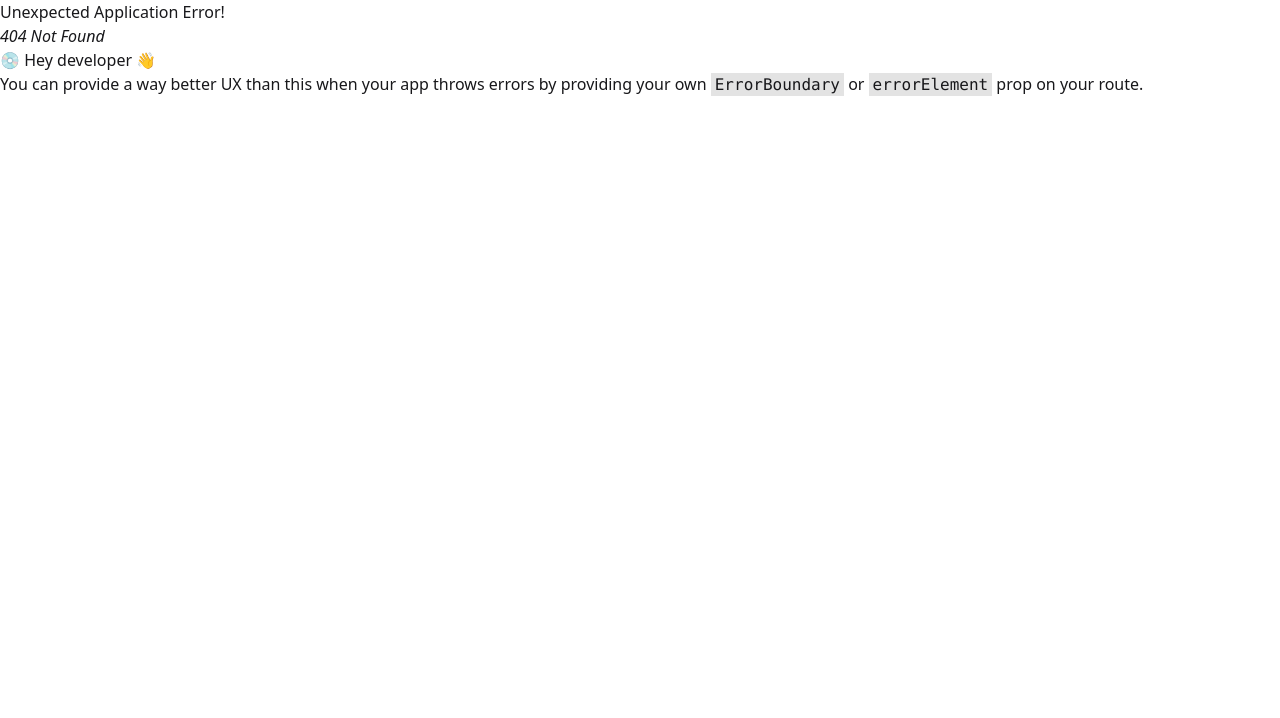
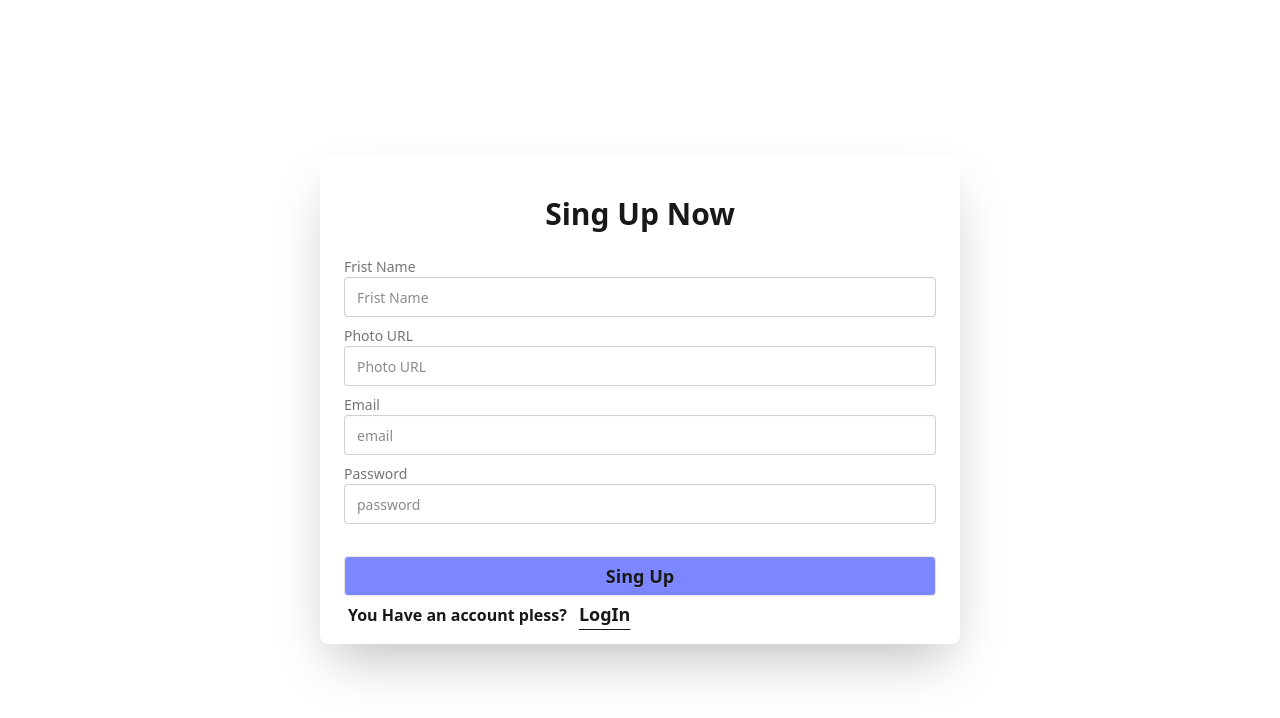
Before and after one commit to srshakil2/task-manager-client, a React (Vite) app: page /singup in a window 1280 px wide. Before the commit this address had no page. Shown: the top 718 px of the page. Built offline with nearby package versions, Linux system fonts and the light colour scheme.

Commit message:
set context and login and sing-up page

```diff
--- a/package.json
+++ b/package.json
@@ -15,6 +15,8 @@
     "match-sorter": "^8.0.0",
     "react": "^19.0.0",
     "react-dom": "^19.0.0",
+    "react-hook-form": "^7.54.2",
+    "react-icons": "^5.5.0",
     "react-router-dom": "^7.2.0",
     "sort-by": "^1.2.0",
     "tailwindcss": "^4.0.7"
--- /dev/null
+++ b/src/Components/Froms/LogIn.jsx
@@ -0,0 +1,99 @@
+import { useForm } from "react-hook-form";
+import { Link } from "react-router-dom";
+
+const LogIn = () => {
+  const {
+    register,
+    handleSubmit,
+    formState: { errors },
+  } = useForm();
+
+  const onSubmit = (data) => {
+    console.log("data", data);
+  };
+
+  return (
+    <div className="hero min-h-screen ">
+      <div className="card bg-base-100 shrink-0 shadow-2xl md:w-6/12">
+        <div className="text-center mt-10 md:w-1/2 mx-auto">
+          <p className="w-full text-3xl font-bold">Log In Now</p>
+        </div>
+        <form className="card-body" onSubmit={handleSubmit(onSubmit)}>
+          {/* email */}
+          <div className="form-control">
+            <label className="label">
+              <span className="label-text">Email</span>
+            </label>
+            <input
+              type="email"
+              placeholder="email"
+              {...register("email", { required: true })}
+              className="input input-bordered w-full"
+            />
+            {errors?.email && (
+              <span className="text-sm text-red-500">
+                Email field is required
+              </span>
+            )}
+          </div>
+          {/* password */}
+          <div className="form-control">
+            <label className="label">
+              <span className="label-text">Password</span>
+            </label>
+            <input
+              type="password"
+              placeholder="password"
+              {...register("password", {
+                required: true,
+                minLength: 6,
+                maxLength: 20,
+                pattern: /^(?=.*[A-Z])(?=.*[a-z])(?=.*\d)/,
+              })}
+              className="input input-bordered w-full"
+            />
+            {errors?.password && (
+              <span className="text-sm text-red-500">Password is required</span>
+            )}
+            {errors?.password?.type === "minLength" && (
+              <span className="text-sm text-red-500">
+                Password minimun length 6 characters
+              </span>
+            )}
+            {errors?.password?.type === "maxLength" && (
+              <span className="text-sm text-red-500">
+                Password max length 20 characters
+              </span>
+            )}
+            {errors?.password?.type === "pattern" && (
+              <span className="text-sm text-red-500">
+                Password has been one Uppercase and one Lowercase
+              </span>
+            )}
+          </div>
+
+          {/* singup btn */}
+          <div className="form-control mt-6">
+            <button type="submit" className="btn text-lg bg-indigo-400 w-full">
+              Log In
+            </button>
+          </div>
+        </form>
+        {/* Log in page link */}
+        <div>
+          <p className="px-7 pb-4 -mt-5 font-semibold">
+            You don&apos;t Have an account pless?
+            <Link
+              to={"/singup"}
+              className="text-lg ml-3 underline underline-offset-8"
+            >
+              Sing Up
+            </Link>
+          </p>
+        </div>
+      </div>
+    </div>
+  );
+};
+
+export default LogIn;
--- /dev/null
+++ b/src/Components/Froms/SingUp.jsx
@@ -0,0 +1,138 @@
+import { Link } from "react-router-dom";
+
+import { useForm } from "react-hook-form";
+
+const SingUp = () => {
+  const {
+    register,
+    handleSubmit,
+    formState: { errors },
+  } = useForm();
+
+  const onSubmit = (data) => {
+    console.log("data", data);
+  };
+
+  return (
+    <div className="hero min-h-screen ">
+      <div className="card bg-base-100 shrink-0 shadow-2xl md:w-6/12">
+        <div className="text-center mt-10 md:w-1/2 mx-auto">
+          <p className="w-full text-3xl font-bold">Sing Up Now</p>
+        </div>
+        <form className="card-body" onSubmit={handleSubmit(onSubmit)}>
+          {/* frist name */}
+          <div className="form-control">
+            <label className="label">
+              <span className="label-text">Frist Name</span>
+            </label>
+
+            <input
+              type="text"
+              // onKeyUp={(e) => hendelName(e)}
+              placeholder="Frist Name"
+              {...register("fristname", { required: true })}
+              className="input input-bordered w-full"
+            />
+
+            {errors?.fristname && (
+              <span className="text-sm text-red-500">
+                Frist name is required
+              </span>
+            )}
+          </div>
+
+          {/* photo URL */}
+          <div className="form-control">
+            <label className="label">
+              <span className="label-text">Photo URL</span>
+            </label>
+            <input
+              type="text"
+              placeholder="Photo URL"
+              {...register("photoUrl", { required: true })}
+              className="input input-bordered w-full"
+            />
+            {errors?.photoUrl && (
+              <span className="text-sm text-red-500">
+                Photo Url is required
+              </span>
+            )}
+          </div>
+          {/* Email */}
+          <div className="form-control">
+            <label className="label">
+              <span className="label-text">Email</span>
+            </label>
+            <input
+              type="email"
+              placeholder="email"
+              {...register("email", { required: true })}
+              className="input input-bordered w-full"
+            />
+            {errors?.email && (
+              <span className="text-sm text-red-500">
+                Email field is required
+              </span>
+            )}
+          </div>
+          {/* password */}
+          <div className="form-control">
+            <label className="label">
+              <span className="label-text">Password</span>
+            </label>
+            <input
+              type="password"
+              placeholder="password"
+              {...register("password", {
+                required: true,
+                minLength: 6,
+                maxLength: 20,
+                pattern: /^(?=.*[A-Z])(?=.*[a-z])(?=.*\d)/,
+              })}
+              className="input input-bordered w-full"
+            />
+            {errors?.password && (
+              <span className="text-sm text-red-500">Password is required</span>
+            )}
+            {errors?.password?.type === "minLength" && (
+              <span className="text-sm text-red-500">
+                Password minimun length 6 characters
+              </span>
+            )}
+            {errors?.password?.type === "maxLength" && (
+              <span className="text-sm text-red-500">
+                Password max length 20 characters
+              </span>
+            )}
+            {errors?.password?.type === "pattern" && (
+              <span className="text-sm text-red-500">
+                Password has been one Uppercase and one Lowercase
+              </span>
+            )}
+          </div>
+
+          {/* singup btn */}
+          <div className="form-control mt-6">
+            <button type="submit" className="btn text-lg bg-indigo-400 w-full">
+              Sing Up
+            </button>
+          </div>
+        </form>
+        {/* Log in page link */}
+        <div>
+          <p className="px-7 pb-4 -mt-5 font-semibold">
+            You Have an account pless?
+            <Link
+              to={"/login"}
+              className="text-lg ml-3 underline underline-offset-8"
+            >
+              LogIn
+            </Link>
+          </p>
+        </div>
+      </div>
+    </div>
+  );
+};
+
+export default SingUp;
--- a/src/Components/Home.jsx
+++ b/src/Components/Home.jsx
@@ -1,7 +1,13 @@
+import { useContext } from "react";
+import { MainContext } from "../Providers/AuthContext";
+
 const Home = () => {
+  const { name } = useContext(MainContext);
   return (
     <div>
-      <p className="text-xl font-semibold text-sky-900">this is Home</p>
+      <p className="textarea-md font-semibold text-sky-900">
+        this is Home {name}
+      </p>
     </div>
   );
 };
--- /dev/null
+++ b/src/Providers/AuthContext.jsx
@@ -0,0 +1,11 @@
+import { createContext } from "react";
+
+export const MainContext = createContext();
+const Authcontext = ({ children }) => {
+  const data = {
+    name: "Robiul",
+  };
+  return <MainContext.Provider value={data}>{children}</MainContext.Provider>;
+};
+
+export default Authcontext;
--- a/src/main.jsx
+++ b/src/main.jsx
@@ -4,15 +4,28 @@ import "./index.css";
 
 import { createBrowserRouter, RouterProvider } from "react-router-dom";
 import Home from "./Components/Home";
+import LogIn from "./Components/Froms/LogIn";
+import SingUp from "./Components/Froms/SingUp";
+import Authcontext from "./Providers/AuthContext";
 
 const router = createBrowserRouter([
   {
     path: "/",
     element: <Home></Home>,
   },
+  {
+    path: "/login",
+    element: <LogIn></LogIn>,
+  },
+  {
+    path: "/singup",
+    element: <SingUp></SingUp>,
+  },
 ]);
 createRoot(document.getElementById("root")).render(
   <StrictMode>
-    <RouterProvider router={router} />
+    <Authcontext>
+      <RouterProvider router={router} />
+    </Authcontext>
   </StrictMode>
 );
```
Also changed, not shown: 1 other file (tests, documents, lock files or other folders).
